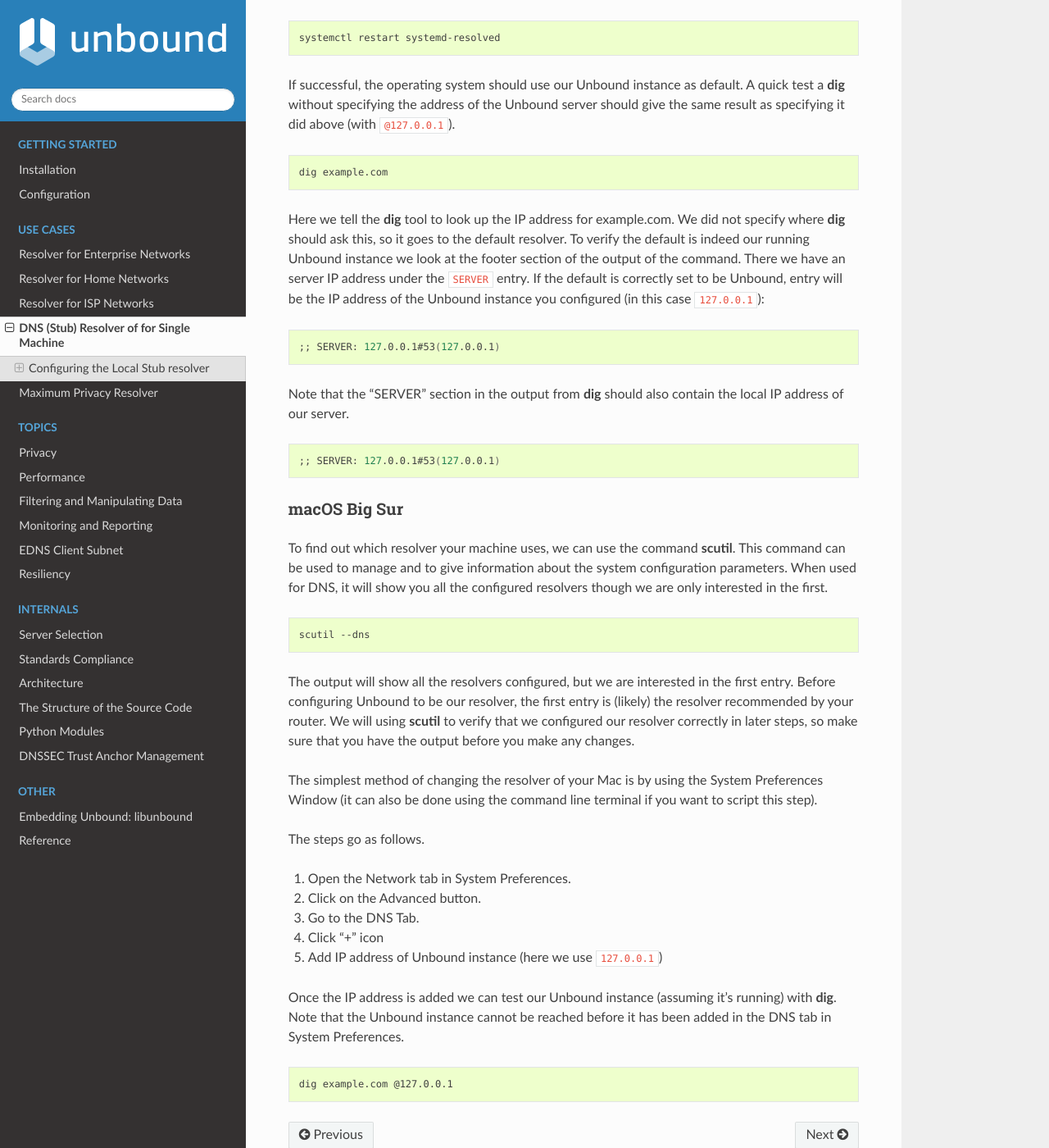
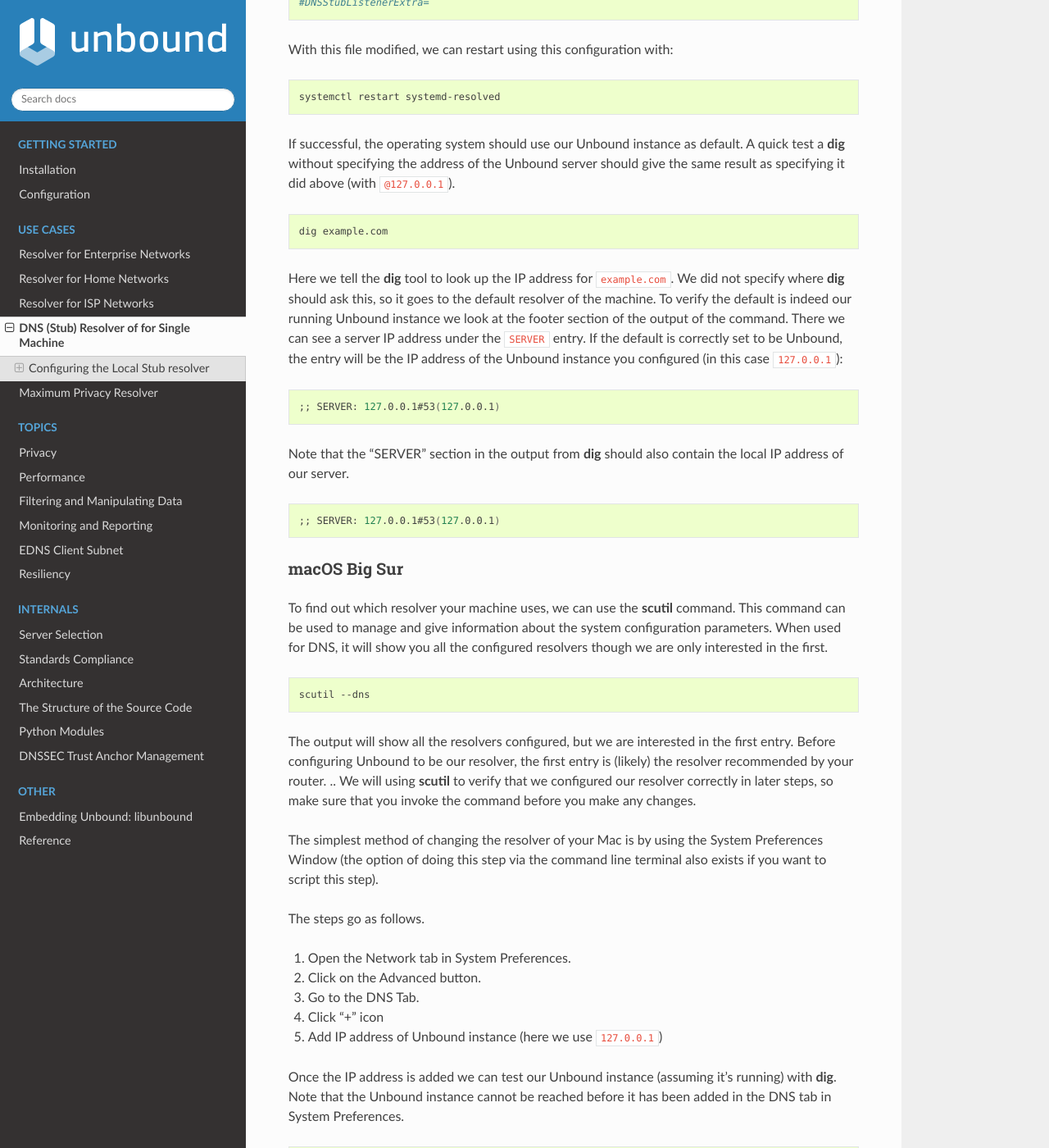
Before and after one commit to NLnetLabs/unbound-manual, a Sphinx documentation site: the page built from source/use-cases/local-stub.rst, in a window 1280 px wide and 1400 px high, scrolled down 1217 px. Shown: the whole window at 82% size. Built offline with Sphinx 7.4.7 and the Read the Docs theme 2.0.0, drawn with Linux system fonts in a browser that asks for light colours; some of the changed text lies outside the part shown.

Commit message:
rewrites and persistance for Macos stub resolver

```diff
--- a/source/getting-started/configuration.rst
+++ b/source/getting-started/configuration.rst
@@ -32,7 +32,7 @@
         access-control: 192.168.0.0/16 allow
         # access-control: 2001:DB8/64 allow
 
-By default Unbound comes with `chroot <https://wiki.archlinux.org/title/chroot>`_ enabled. This provides an extra layer of defence against remote exploits. If Unbound is not starting because it cannot access files due to permission errors caused by :command:`chroot`, a solution can be to enter file paths as full pathnames starting at the root of the filesystem (``/``). Otherwise, if :command:`chroot`is not required you can disable it in the config.
+By default the Unbound config uses `chroot <https://wiki.archlinux.org/title/chroot>`_ to provide an extra layer of defence against remote exploits. If Unbound is not starting because it cannot access files due to permission errors caused by :command:`chroot`, a solution can be to enter file paths as full pathnames starting at the root of the filesystem (``/``). Otherwise, if :command:`chroot`is not required you can disable it in the config.
 
 .. code::bash
 
--- a/source/getting-started/installation.rst
+++ b/source/getting-started/installation.rst
@@ -232,11 +232,11 @@
 Testing
 =======
 
-A simple test to determine if the install went correctly is to invoke the :command:`unbound` with the :option:`-h` option, which is the "help" option. This shows the options that can be used with the command, as well as proving that the install was successful.
+A simple test to determine if the installation was successful is to invoke the :command:`unbound` command with the :option:`-V` option, which is the "version" option. This shows the version and build options used, as well as proving that the install was successful.
 
 .. code-block:: bash
 
-    unbound -h
+    unbound -V
 
 If all the previous steps were successful we can continue to configuring our Unbound instance.
 
--- a/source/use-cases/local-stub.rst
+++ b/source/use-cases/local-stub.rst
@@ -4,8 +4,9 @@
 
 .. @TODO rename to something more easy to understand instead of the strictly correct name
 
+Unbound is a powerful validating, recursive, caching DNS resolver. It’s used by some of the biggest tech companies in the world as well as home users, who use it together with ad blockers and firewalls, or self-run resolvers. Setting it up as a caching resolver for your own machine can be quite simple as we’ll showcase below.
 
-Unbound is a powerful validating, recursive, caching DNS resolver. It’s used by some of the biggest tech companies in the world as well as home users, who use it together with ad blockers and firewalls, or self-run resolvers. Setting it up as a caching resolver for your own machine can be quite simple as we’ll showcase below.
+We strongly recommend setting up `DNSSEC <https://en.wikipedia.org/wiki/Domain_Name_System_Security_Extensions>`_ during the Unbound configuration step, as it allows the verification of the integrity of the responses to the queries you send.
 
 .. @TODO little bit about why you would want this and the caveats (discuss this with Willem)
 
@@ -19,17 +20,20 @@
 
 .. code-block:: bash
 
-	unbound -v
+	unbound -V
+
+Once we have a working version of Unbound installed and running, we need tell our machine to use it by default. This works differently on different operating systems, below we will go through this for a selection of OS'es.
 
 
-Once we have a working version of Unbound installed and running, we need tell our machine to use it by default. This works differently on different operating systems, below we will go through this for a selection of OS'es.
+.. ADD CONFIG FILE EXAMPLE (SPECIFIC TO THIS)
 
 
 Ubuntu 20.04.1 LTS
 ******************
 
 The resolver your machine uses by default is defined in :file:`/etc/systemd/resolved.conf` in the :option:`DNS` entry (It uses ``127.0.0.53`` ).
-While just changing this file will work as long as the machine doesn't reboot, we need to make sure that this change is persistent. To do that, we need to change the :option:`DNS` entry to be equal to ``127.0.0.1`` (or whatever IP address Unbound is bound to) so the machine uses Unbound as default. To make the change persistent, we also need to set the :option:`DNSStubListener` to :option:`no` so that is not changed by our router (such as with a "recommended resolver" mentioned below). We also want to enable the :option:`DNSSEC` option so that we can verify the integrity the responses we get to our DNS queries. With your favourite text editor (e.g. :command:`nano`) we can modify the file:
+While just changing this file will work as long as the machine doesn't reboot, we need to make sure that this change is persistent. To do that, we need to change the :option:`DNS` entry to be equal to ``127.0.0.1`` (or whatever IP address Unbound is bound to) so the machine uses Unbound as default.
+To make the change persistent, we also need to set the :option:`DNSStubListener` to :option:`no` so that is not changed by our router (such as with a "recommended resolver" mentioned below). We also want to enable the :option:`DNSSEC` option so that we can verify the integrity the responses we get to our DNS queries. With your favourite text editor (e.g. :command:`nano`) we can modify the file:
 
 .. code-block:: bash
 
@@ -64,14 +68,11 @@
 	dig example.com
 
 
-.. REREAD PART BELOW
-
-Here we tell the :command:`dig` tool to look up the IP address for example.com. We did not specify where :command:`dig` should ask this, so it goes to the default resolver. To verify the default is indeed our running Unbound instance we look at the footer section of the output of the command. There we have an server IP address under the ``SERVER`` entry. If the default is correctly set to be Unbound, entry will be the IP address of the Unbound instance you configured (in this case ``127.0.0.1``):
+Here we tell the :command:`dig` tool to look up the IP address for ``example.com``. We did not specify where :command:`dig` should ask this, so it goes to the default resolver of the machine. To verify the default is indeed our running Unbound instance we look at the footer section of the output of the command. There we can see a server IP address under the ``SERVER`` entry. If the default is correctly set to be Unbound, the entry will be the IP address of the Unbound instance you configured (in this case ``127.0.0.1``):
 
 .. code-block:: bash
 
 	;; SERVER: 127.0.0.1#53(127.0.0.1)
-
 
 Note that the "SERVER" section in the output from :command:`dig` should also contain the local IP address of our server.
 
@@ -82,16 +83,19 @@
 macOS Big Sur
 *************
 
-To find out which resolver your machine uses, we can use the command :command:`scutil`. This command can be used to manage and to give information about the system configuration parameters. When used for DNS, it will show you all the configured resolvers though we are only interested in the first.
+To find out which resolver your machine uses, we can use the :command:`scutil` command. This command can be used to manage and give information about the system configuration parameters. When used for DNS, it will show you all the configured resolvers though we are only interested in the first.
 
 .. code-block:: bash
 
 	scutil --dns
 
 The output will show all the resolvers configured, but we are interested in the first entry. Before configuring Unbound to be our resolver, the first entry is
-(likely) the resolver recommended by your router. We will using :command:`scutil` to verify that we configured our resolver correctly in later steps, so make sure that you have the output before you make any changes.
+(likely) the resolver recommended by your router.
+.. We will using :command:`scutil` to verify that we configured our resolver correctly in later steps, so make sure that you invoke the command before you make any changes.
 
-The simplest method of changing the resolver of your Mac is by using the System Preferences Window (it can also be done using the command line terminal if you want to script this step).
+.. Do we use scutil later?
+
+The simplest method of changing the resolver of your Mac is by using the System Preferences Window (the option of doing this step via the command line terminal also exists if you want to script this step).
 
 The steps go as follows.
 
@@ -105,11 +109,76 @@
 
 #. Add IP address of Unbound instance (here we use ``127.0.0.1``)
 
+
+.. DO WE NEED TO ADD PICTURES HERE?
+
 Once the IP address is added we can test our Unbound instance (assuming it's running)  with :command:`dig`. Note that the Unbound instance cannot be reached before it has been added in the DNS tab in System Preferences.
 
 .. code:: bash
 
 	dig example.com @127.0.0.1
 
+**Beware**: if you restart your mac at this stage in the process, you will not have access to the internet anymore. This is because Unbound does not automatically restart if your machine restarts. To make remedy this, we need to add Unbound to the startup routine on your Mac.
 
-.. DO WE NEED TO ADD PICTURES HERE?
+Depending on your installation method, either via Homebrew or compiling Unbound yourself, the method of making Unbound persistant differs slightly. For both methods we use :command:`launchd` to start Unbound on the startup of your machine.
+
+Homebrew
+^^^^^^^^
+
+If you installed Unbound using Homebrew, the XML file required by :command:`launchd` is already supplied during installation. The file can be found at ``/Library/LaunchDaemons/homebrew.mxcl.unbound.plist``. To load this file we invoke the following command.
+
+.. code:: bash
+
+	sudo launchctl load /Library/LaunchDaemons/homebrew.mxcl.unbound.plist
+
+Now everytime you restart your machine, Unbound should restart too.
+
+Compilation
+^^^^^^^^^^^
+
+If you installed Unbound by compiling it yourself, we need to create an XML file for :command:`launchd`. Luckily we've created one for you:
+
+.. zet XML in unbound/contrib (contributed code)
+
+.. code:: bash
+
+	<?xml version="1.0" encoding="UTF-8"?>
+	<!DOCTYPE plist PUBLIC "-//Apple//DTD PLIST 1.0//EN" "http://www.apple.com/DTDs/PropertyList-1.0.dtd">
+	<plist version="1.0">
+	  <dict>
+	    <key>Label</key>
+	    <string>nl.nlnetlabs.unbound</string>
+	    <key>KeepAlive</key>
+	    <true/>
+	    <key>RunAtLoad</key>
+	    <true/>
+	    <key>ProgramArguments</key>
+	    <array>
+	      <string>/usr/local/sbin/unbound</string>
+	      <string>-c</string>
+	      <string>/usr/local/etc/unbound/unbound.conf</string>
+	    </array>
+	    <key>UserName</key>
+	    <string>root</string>
+	    <key>StandardErrorPath</key>
+	    <string>/dev/null</string>
+	    <key>StandardOutPath</key>
+	    <string>/dev/null</string>
+	  </dict>
+	</plist>
+
+The main component that interest us, are the items in the ``<array>`` which execute the command. Firstly, we invoke unbound from the location that it has been installed using ``make install``. Secondly, we add the :option:`-c` option to supply a config file. Lastly, we add the location of the default configuration file. The file location in the XML can be changed to another location if this is convienient.
+
+Using the text editor of choice, we then create the file ``/Library/LaunchDaemons/nl.nlnetlabs.unbound.plist`` and add the above supplied XML code. To be able to use the file, we need to change the permissions of the file using :command:`chmod`
+
+.. code:: bash
+
+	sudo chmod 644 /Library/LaunchDaemons/nl.nlnetlabs.unbound.plist
+
+We can then load the file with the following command.
+
+.. code:: bash
+
+	sudo launchctl load /Library/LaunchDaemons/nl.nlnetlabs.unbound.plist
+
+Now everytime you restart your machine, Unbound should restart too.
```
Also changed, not shown: other parts of source/getting-started/configuration.rst (+1 -1 lines).
